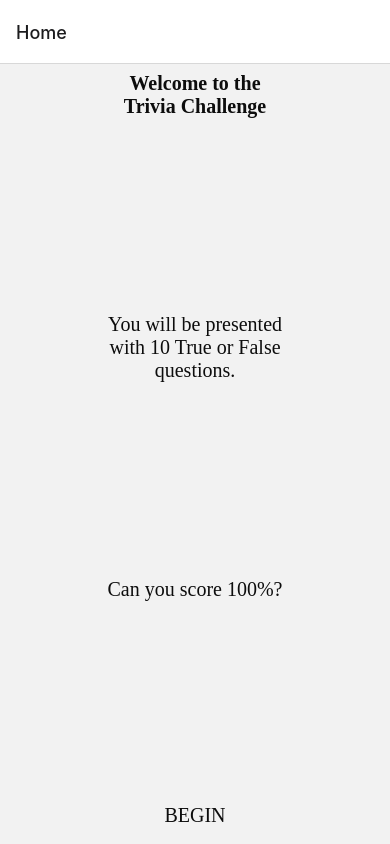
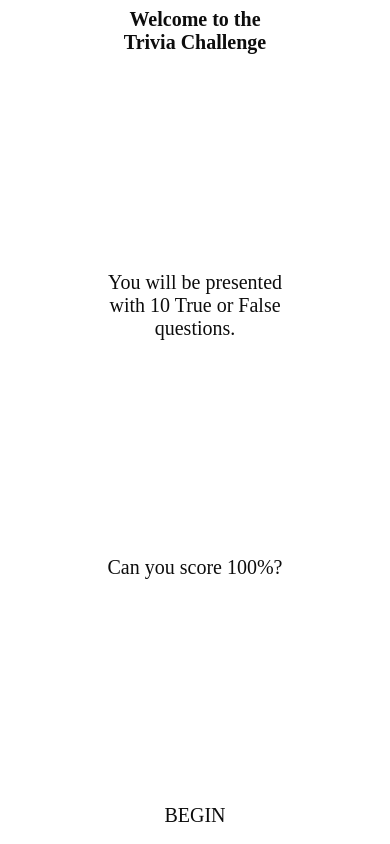
Before and after one commit to marcelochb/g2i-hiring-test-rn, a React Native app: screen /Home in a window 390 px wide. Built offline with nearby package versions, Linux system fonts and the light colour scheme.

Commit message:
navigate to question page

```diff
--- a/src/core/routes/index.tsx
+++ b/src/core/routes/index.tsx
@@ -1,15 +1,20 @@
 import React from 'react';
 import { createStackNavigator } from '@react-navigation/stack';
-import { Home } from '@src/modules/quiz/presenter';
-import { BaseTheme } from '../themes';
-import { SafeAreaProvider } from 'react-native-safe-area-context';
+import { Home, Question } from '@src/modules/quiz/presenter';
 
 const Stack = createStackNavigator();
 
 export const Routes: React.FC = () => (
-  <SafeAreaProvider>
     <Stack.Navigator>
-      <Stack.Screen name='Home' component={() => <Home theme={BaseTheme} />} />
+      <Stack.Screen
+        name='Home'
+        component={Home}
+        options={{ headerShown: false }}
+        />
+      <Stack.Screen
+        name='Question'
+        component={Question}
+        options={{ headerTitle: () => null}}
+      />
     </Stack.Navigator>
-  </SafeAreaProvider>
 )
--- a/src/index.tsx
+++ b/src/index.tsx
@@ -16,11 +16,14 @@ import { BaseTheme } from '@src/core/themes';
 import { Home } from './modules/quiz/presenter';
 import { NavigationContainer } from '@react-navigation/native';
 import { Routes } from './core/routes';
+import { SafeAreaProvider } from 'react-native-safe-area-context';
 
 const Index = () => (
-  <NavigationContainer>
-    <Routes />
-  </NavigationContainer>
+  <SafeAreaProvider>
+    <NavigationContainer>
+      <Routes />
+    </NavigationContainer>
+  </SafeAreaProvider>
 );
 
 export default Index;
--- /dev/null
+++ b/src/modules/quiz/presenter/home/controller/index.ts
@@ -0,0 +1,12 @@
+import { useNavigation } from "@react-navigation/native"
+
+export const useHomeController = () => {
+  const navigation = useNavigation();
+  const navigateToQuestion = (screenName:any) => navigation.navigate(screenName);
+
+  return {
+    handleController: {
+      navigateToQuestion
+    }
+  }
+}
--- a/src/modules/quiz/presenter/home/view/index.tsx
+++ b/src/modules/quiz/presenter/home/view/index.tsx
@@ -3,12 +3,17 @@ import React from 'react';
 import { Buttons, Texts } from '@src/core/components';
 import { ModelOfHome } from '../model';
 import { styles } from './styles';
+import { BaseTheme } from '@src/core/themes';
+import { useHomeController } from '../controller';
 
-export const Home: React.FC<ModelOfHome> = ({ theme }) => (
-  <View style={styles(theme).container}>
-    <Texts.Title theme={theme} alignCenter>{`Welcome to the\nTrivia Challenge`}</Texts.Title>
-    <Texts.Body theme={theme} alignCenter>{`You will be presented\nwith 10 True or False\nquestions.`}</Texts.Body>
-    <Texts.Body theme={theme} alignCenter>{`Can you score 100%?`}</Texts.Body>
-    <Buttons.Link theme={theme} onPress={() => {}} alignCenter>BEGIN</Buttons.Link>
-  </View>
-);
+export const Home: React.FC = () => {
+  const {handleController} = useHomeController();
+  return (
+    <View style={styles(BaseTheme).container}>
+      <Texts.Title theme={BaseTheme} alignCenter>{`Welcome to the\nTrivia Challenge`}</Texts.Title>
+      <Texts.Body theme={BaseTheme} alignCenter>{`You will be presented\nwith 10 True or False\nquestions.`}</Texts.Body>
+      <Texts.Body theme={BaseTheme} alignCenter>{`Can you score 100%?`}</Texts.Body>
+      <Buttons.Link theme={BaseTheme} onPress={() => handleController.navigateToQuestion('Question')} alignCenter>BEGIN</Buttons.Link>
+    </View>
+  );
+};
--- a/src/modules/quiz/presenter/home/view/styles.ts
+++ b/src/modules/quiz/presenter/home/view/styles.ts
@@ -2,13 +2,14 @@ import { ModelOfTheme } from "@src/core/themes";
 import { StyleSheet } from "react-native";
 
 export const styles = (theme: ModelOfTheme) => {
-  const {metrics} = theme;
+  const {metrics, colors} = theme;
   return StyleSheet.create({
     container: {
       flexDirection: 'column',
       justifyContent: 'space-between',
       padding: metrics.base,
-      height: '100%'
+      height: '100%',
+      backgroundColor: colors.background
     }
   })
 }
```
Also changed, not shown: .eslintrc.json.
